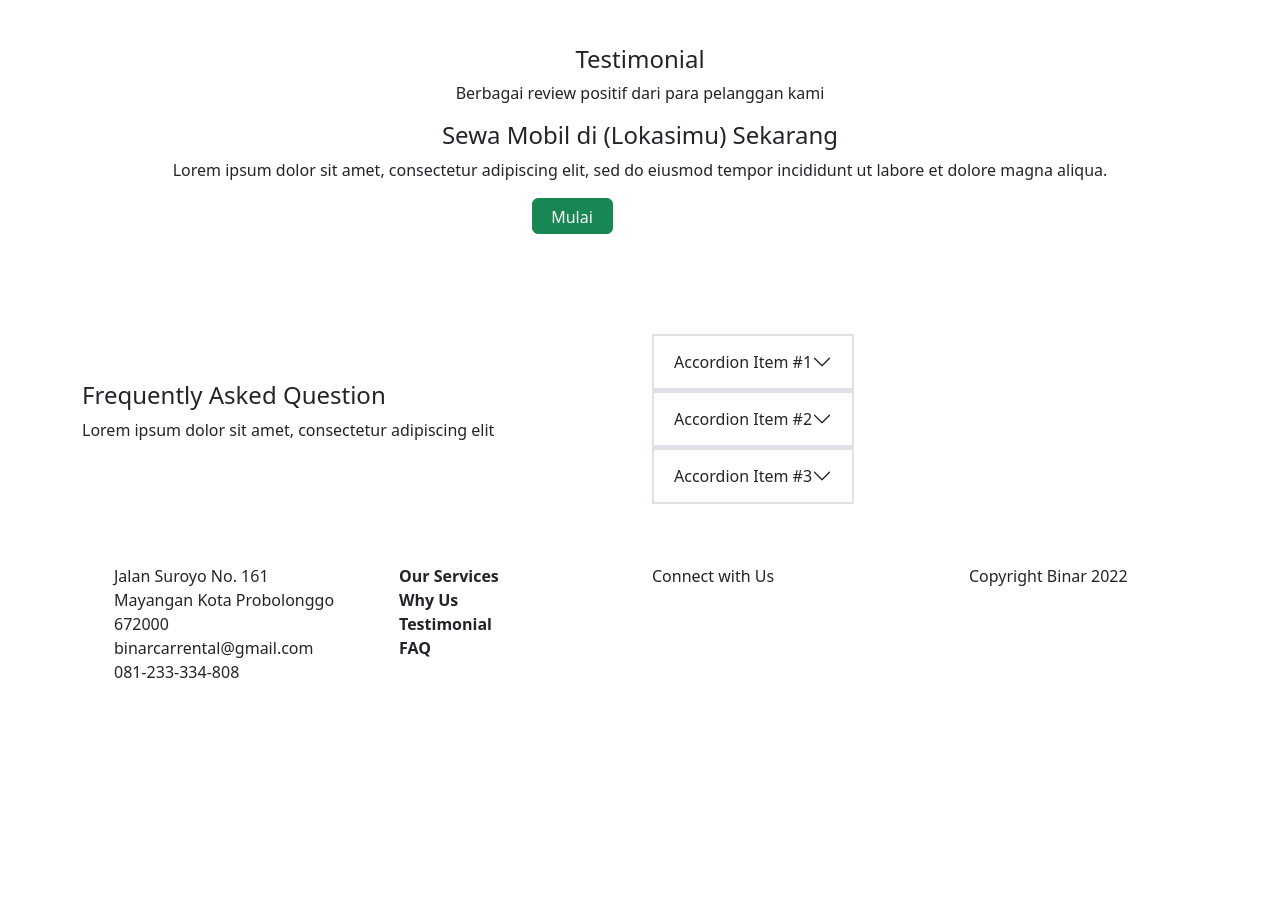
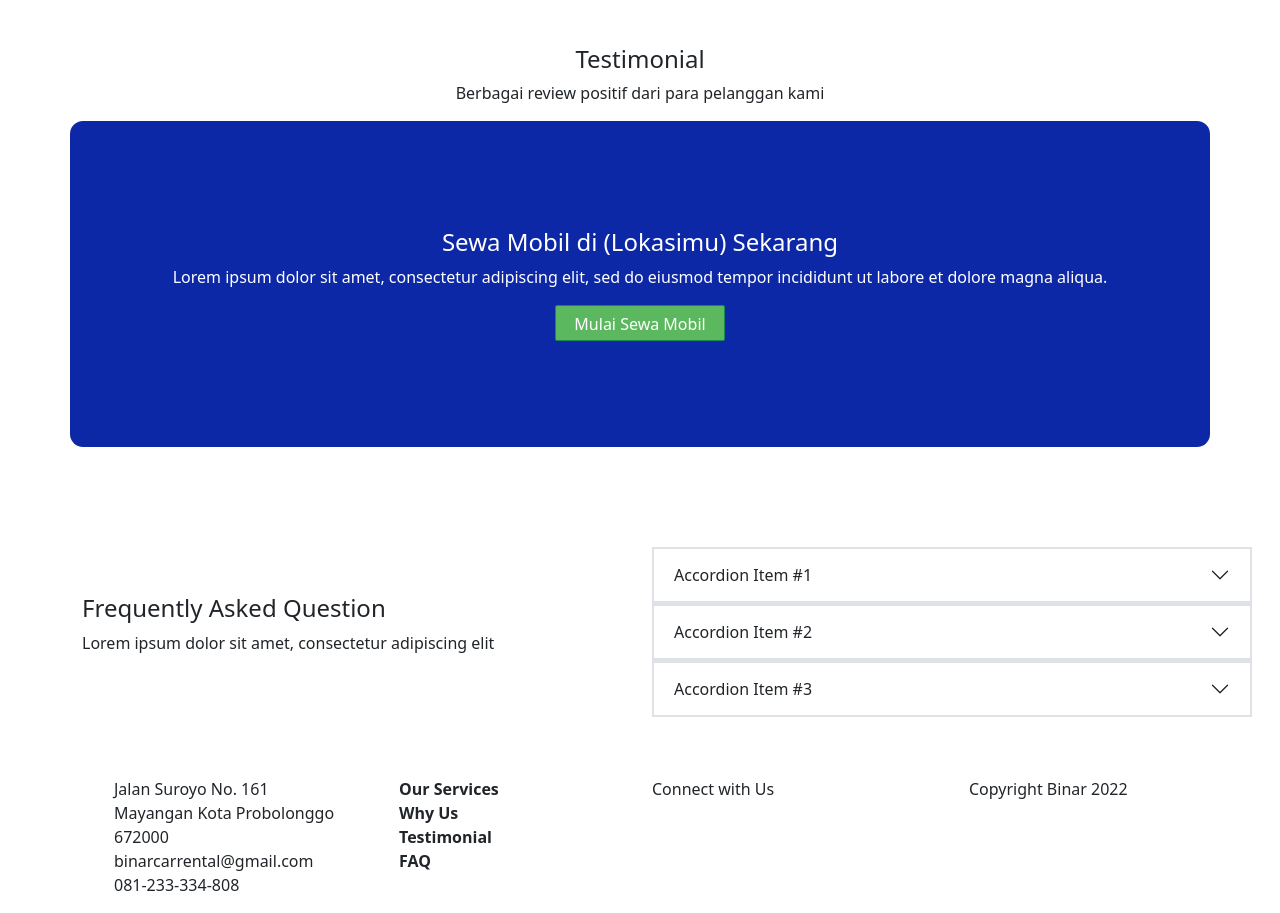
Before and after one commit to Lolaaamelia15/Sinergy_Challenge_02, a plain HTML site: page index.html in a window 1280 px wide. Shown: the part 1212-2125 px from the top of the page. Before the commit the page ends 1912 px from the top, so only its background shows below. Drawn offline with nearby package versions, Linux system fonts and the light colour scheme.

Commit message:
Update style.css

```diff
--- a/style.css
+++ b/style.css
@@ -16,7 +16,33 @@
     ;
 }
 
+#sewamobil {
+    width: 90%;
+    height: 326px;
+    text-align: center;
+    border-radius: 13px;
+    background-color: #0D28A6;
+    color: white;
 
+}
+
+#sewabutton {
+    height: 36px;
+    width: 170px;
+    padding: 8px, 12px, 8px, 12px;
+    border-radius: 2px;
+    background-color: #5CB85F;
+    margin: 0px;
+
+}
+
+.accordion-item {
+    border: 1px solid #D4D4D4;
+    width: 600px;
+    padding: auto;
+
+
+}
 .paragraf1 {
     font-family: 'Helvetica';
     font-style: normal;
```
